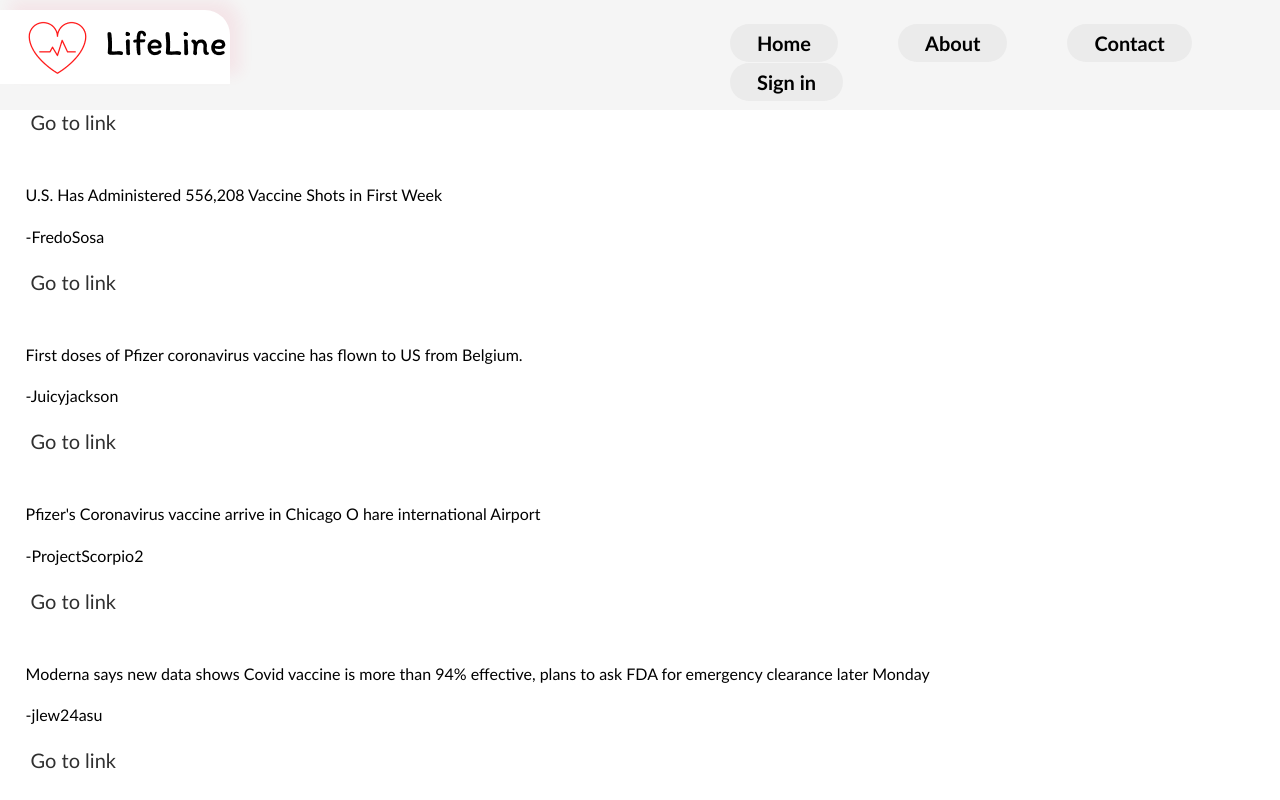
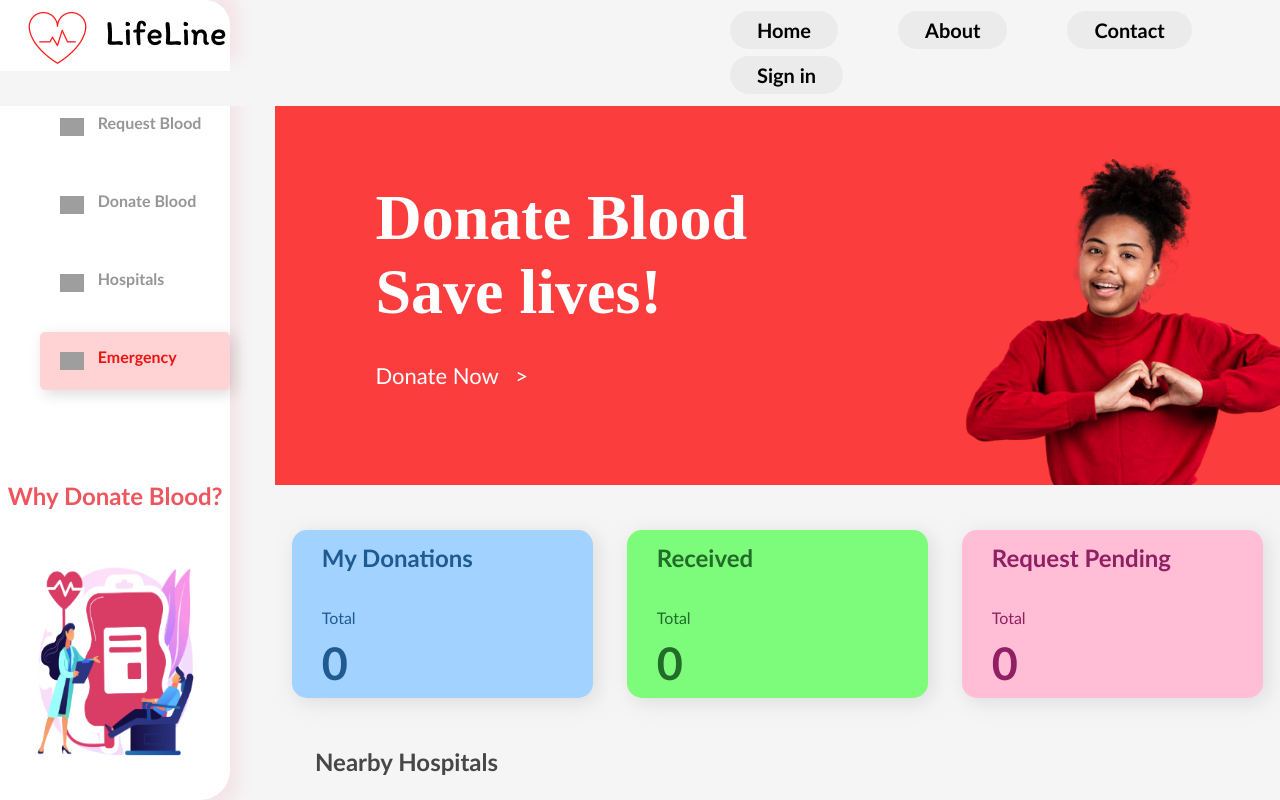
Before and after one commit to shivanikadam910/lifeline-blood-app, a React (Create React App) app: page / in a window 1280 px wide. Shown: the top 800 px of the page. Built offline with nearby package versions, Linux system fonts and the light colour scheme; no server answers; grey boxes are pictures that could not be loaded.

Commit message:
navbar sidebar fixed

```diff
--- a/package.json
+++ b/package.json
@@ -8,7 +8,6 @@
     "@testing-library/jest-dom": "^5.11.9",
     "@testing-library/react": "^11.2.5",
     "@testing-library/user-event": "^12.8.1",
-    "Router": "^2.1.0",
     "bootstrap": "^4.6.0",
     "firebase": "^8.2.9",
     "react": "^17.0.1",
@@ -18,6 +17,7 @@
     "react-native": "^0.64.0",
     "react-router-dom": "^5.2.0",
     "react-scripts": "^4.0.3",
+    "Router": "^2.1.0",
     "web-vitals": "^1.1.0"
   },
   "scripts": {
--- a/src/App.js
+++ b/src/App.js
@@ -10,6 +10,7 @@ import HomeScreen from "./components/HomeScreen";
 import Dashboard from "./components/dashboard";
 import Verification from "./components/VerificationReq";
 
+import 'bootstrap/dist/css/bootstrap.min.css';
 
 class App extends Component {
   render() {
--- a/src/components/dashboard.js
+++ b/src/components/dashboard.js
@@ -1,13 +1,17 @@
 import React, { Component } from 'react'
 import Card from 'react-bootstrap/Card'
 import CardColumns from 'react-bootstrap/CardColumns'
+import CardGroup from 'react-bootstrap/CardGroup'
 import '../static/dashboard.css'
+import '../static/home.css'
 import data from '../Blood_news_json'
 
+import smile from "../images/smiling-woman.png";
+import donate from "../images/donateVector.png";
 
 const newdata = data.map((data) => {
     return (
-        <Card key={data.post_id}>
+        <Card key={data.post_id} className="m-3 p-3 ">
             <Card.Body>
                 <Card.Title>{data.post_title}</Card.Title>
                 <Card.Text>
@@ -30,7 +34,97 @@ const newdata = data.map((data) => {
 export default class Main extends Component {
     render() {
         return (
-            <CardColumns className=" m-3 p-3 owncard ">  {newdata}  </CardColumns>
+            <div className="containermain" >
+      <div className="sidebar">
+
+        <div className="menu">
+          <ul>
+            <li>
+              <div className="menulist">
+                <img src="https://img.icons8.com/fluent-systems-regular/48/000000/dashboard-layout.png" />
+                <h3>Dashboard</h3>
+              </div>
+
+              <div className="menulist">
+                <img src="https://img.icons8.com/material-outlined/24/000000/invite.png" />
+                <h3>Request Blood</h3>
+              </div>
+
+              <div className="menulist">
+                <img src="https://img.icons8.com/fluent-systems-regular/48/000000/drop-of-blood.png" />
+                <h3>Donate Blood</h3>
+              </div>
+
+              <div className="menulist">
+                <img src="https://img.icons8.com/material/24/000000/hospital-2.png" />
+                <h3>Hospitals</h3>
+              </div>
+
+              <div className="emergency">
+                <img src="https://img.icons8.com/material-outlined/24/000000/error--v1.png" />
+                <h3>Emergency</h3>
+              </div>
+            </li>
+          </ul>
+        </div>
+        <div className="why">
+          <h3>Why Donate Blood?</h3>
+
+          <div className="donateVector">
+          <img src={donate} alt="why donate"/>
+          </div>
+        </div>
+      </div>
+      <div className="container2">
+        <div className="banner">
+            <div class="banner1">
+              <h1>
+                  Donate Blood
+                  <br />
+                  Save lives!
+                </h1>
+                <h3>Donate Now &nbsp; &gt;</h3>
+            </div>
+            <div class="banner2">
+              <img src={smile} alt="Smiling Woman" />
+            </div>
+        </div>
+
+        <div className="card-grid">
+          <div className="card1">
+            <div>My Donations</div>
+            <div className="total">Total</div>
+            <div className="num">0</div>
+          </div>
+          <div className="card2">
+            <div>Received</div>
+            <div className="total">Total</div>
+            <div className="num">0</div>
+          </div>
+          <div className="card3">
+            <div>Request Pending</div>
+            <div className="total">Total</div>
+            <div className="num">0</div>
+          </div>
+        </div>
+
+          <div className="nearby">Nearby Hospitals</div>
+          <div className="card-grid">
+            <div className="hospital1">
+              <div className="hospitalName">City Hospital</div>
+            </div>
+            <div className="hospital2">
+              <div className="hospitalName">City Hospital</div>
+            </div>
+            <div className="hospital3">
+              <div className="hospitalName">City Hospital</div>
+            </div>
+          </div>
+          <CardColumns className=" m-3 p-3 owncard "> {newdata}  </CardColumns>
+      </div>
+
+    </div>
+
 
         )
     }
--- a/src/static/dashboard.css
+++ b/src/static/dashboard.css
@@ -20,11 +20,11 @@
 
 
   .card{
-    border: none !important;
+    border: black 1px solid!important;
     border-radius: 1px !important;
   }
   .card-body {
-    padding: 1.60rem !important;
+    padding: 1.60px !important;
   }
   .card-title {
     margin-bottom: 1.4rem !important;
@@ -34,3 +34,8 @@
     margin-top: 4px !important;
     margin-bottom: 1.5rem !important;
   }
+
+  .owncard{
+    display: block;
+
+  }
--- a/src/static/home.css
+++ b/src/static/home.css
@@ -19,6 +19,8 @@
 }
 
 .containermain {
+  position: relative;
+  top: 80px;
   height: 100%;
   width: 100%;
   background: #f5f5f5;
@@ -29,6 +31,8 @@
 
 
 .sidebar {
+  position: fixed;
+  left: 0%;
   bottom: 0%;
   width: 18%;
   height: 100%;
@@ -42,6 +46,10 @@
   justify-content: center;
 }
 
+.sidebar ul{
+  list-style-type:none ;
+}
+
 .menu{
 
   width: 100%;
@@ -49,14 +57,16 @@
   flex-flow: row wrap;
   align-items: center;
 
-
 }
 
 .menulist {
   width: 100%;
   margin-top: 20px;
   margin-bottom: 10px;
-
+  padding-top: 15px;
+  padding-bottom: 15px;
+  padding-left: 5px;
+  padding-right: 5px;
   display: flex;
   flex-flow: row wrap;
   justify-content: center;
@@ -65,6 +75,7 @@
   border-radius: 5px;
   display: flex;
   align-items: center;
+
 
 }
 .menulist:hover {
@@ -88,7 +99,6 @@
   font-size: 16px;
   line-height: 20px;
   /* identical to box height */
-
   color: #969696;
 }
 
@@ -98,6 +108,10 @@
   margin-top: 20px;
   margin-bottom: 10px;
 
+  padding-top: 15px;
+  padding-bottom: 15px;
+  padding-left: 5px;
+  padding-right: 5px;
   display: flex;
   flex-flow: row wrap;
   justify-content: center;
@@ -139,8 +153,8 @@
   display: flex;
   flex-flow: row wrap ;
   justify-content: space-around;
-  margin-top: 450px;
-  padding-bottom: 70px;
+  margin-top: 45px;
+
 }
 .why:hover {
   cursor: pointer;
@@ -154,26 +168,29 @@
   font-weight: 600;
   font-size: 24px;
   line-height: 30px;
-
-  margin-bottom: 10px;
+  padding-top: 20px;
+  padding-bottom: -5px;
   color: #ee565f;
 
 }
 .donateVector {
+  margin-top: 0px;
   width: 100%;
   text-align: center;
-
+  padding-bottom: 60px;
+  height: 70%;
+  width: 80%;
 }
 
 .donateVector img{
   height: 100%;
-  width: 80%;
+  width: 100%;
 }
 
 .container2{
   width: 82%;
   height: 100%;
-
+  margin-left: 275px;
 
 }
 
--- a/src/static/navbar.css
+++ b/src/static/navbar.css
@@ -17,7 +17,6 @@ html {
   min-height: 100%;
   width: 100%;
   background-color: #E5E5E5;
-
 }
 
 
@@ -30,11 +29,10 @@ html {
   padding:0;
   margin: 0;
   position: fixed;
-  top: 0;
+  top: 0%;
   width: 100%;
   border: none;
   z-index: 99;
-
   background-color: #f5f5f5;
   transition: all 0.3s ease-in-out;
 }
@@ -77,9 +75,10 @@ html {
 
 
     border: none;
-    margin: 10px 0px 0px 0px;
+    margin: 0px 0px 0px 0px;
     width: 18%;
     height: 100%;
+    padding-top: 0px;
     padding-bottom: 10px;
     background-color:#fff;
     border-radius: 0px 25px 0px 0px;
```
Also changed, not shown: 1 other file (tests, documents, lock files or other folders).
